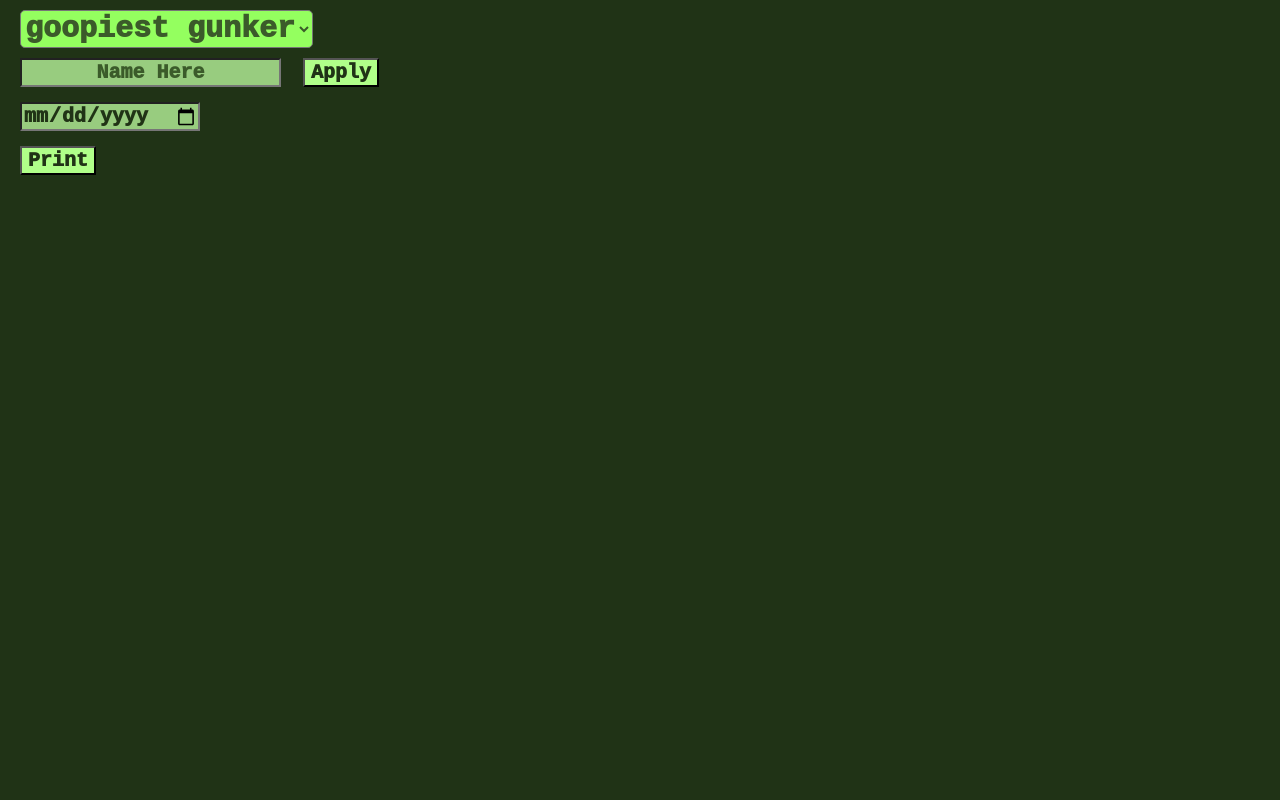
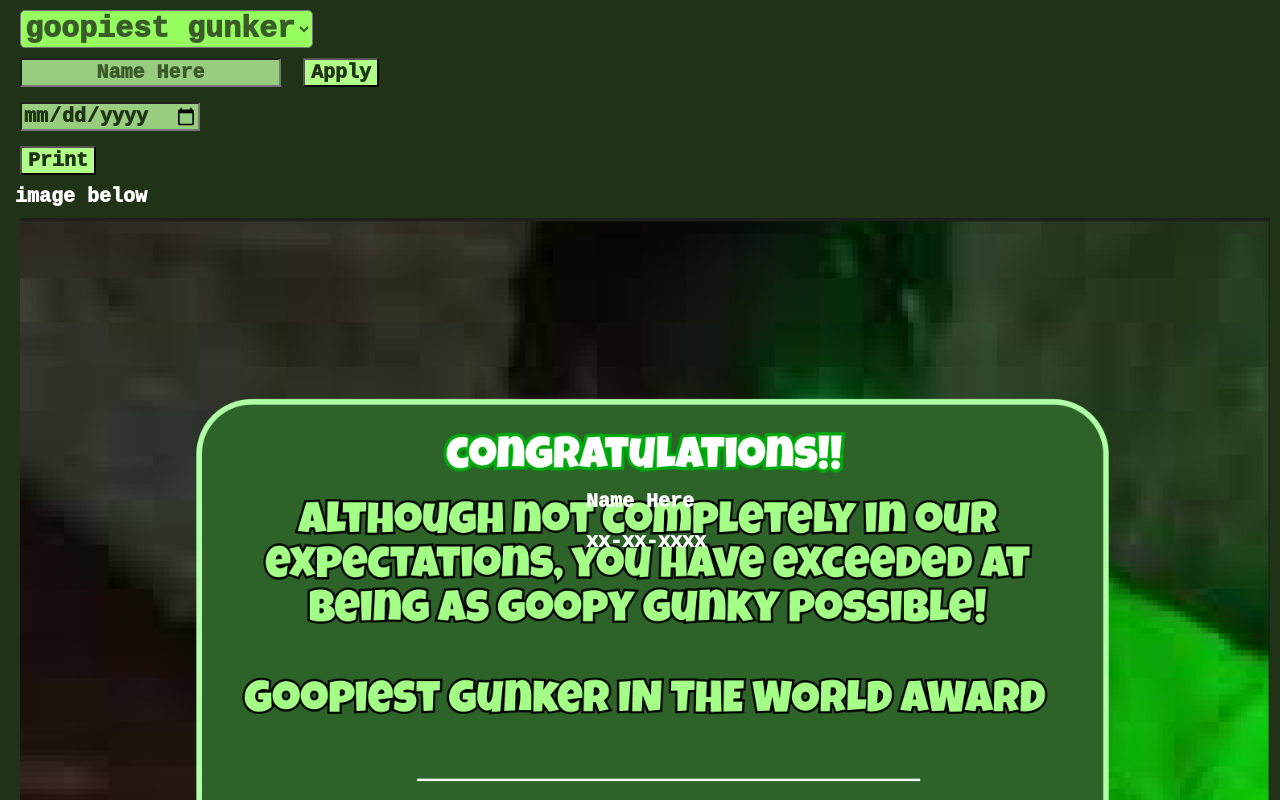
Before and after one commit to charlie-slime-sys/meme-certificates, a plain HTML site: page index.html in a window 1280 px wide. Shown: the top 800 px of the page. Drawn offline with Linux system fonts and the light colour scheme.

Commit message:
options change the image, position absolute, need to work on print button

```diff
--- a/app.css
+++ b/app.css
@@ -20,11 +20,12 @@
     --yellow: #f9d938;
 }
 
-/* misc */
+/* background */
 body {
     background-color: var(--darkestgreen);
 }
 
+/* main */
 .select {
     display: flex;
     justify-content: center;
@@ -33,9 +34,10 @@ body {
     border-radius: 5px;
     font-size: 30px;
 }
-        option {
-            background-color: #98cc7f;
-        }
+
+option {
+    background-color: #98cc7f;
+}
 
 input {
     background-color: var(--softgreen);
@@ -56,3 +58,29 @@ input {
     background-color: var(--lightgreen);
     color: var(--darkestgreen);
 }
+
+
+/* actually misc */
+.note {
+    color: var(--white);
+}
+
+img {
+    width: 100%;
+}
+
+/* overlay absolute */
+/* top left right bottom */
+.name-here {
+    color: var(--white);
+    position: absolute;
+    top: 60%;
+    left: 45%;
+}
+
+.date-text {
+    color: var(--white);
+    position: absolute;
+    top: 65%;
+    left: 45%;
+}
--- a/index.html
+++ b/index.html
@@ -6,11 +6,12 @@
     <meta name="viewport" content="width=device-width, initial-scale=1.0">
     <title>meeemes...</title>
     <link rel="stylesheet" href="app.css">
+    <script src="/scripts.js" defer></script>
 </head>
 
 <body>
     <section>
-        <select class="select">
+        <select class="select" id="tertyuiop">
             <option value="goop">goopiest gunker</option>
             <option value="chili">chilidog eater</option>
             <option value="fast">fast thing</option>
@@ -18,7 +19,7 @@
     </section>
 
     <section>
-        <input type="text" placeholder="Name Here">
+        <input type="text" placeholder="Name Here" id="name-here">
         <button class="apply">Apply</button>
     </section>
 
@@ -29,6 +30,18 @@
     <section>
         <button class="print">Print</button>
     </section>
+
+    <p class="note">image below</p>
+
+    <section id="e">
+    </section>
+
+    <section class="name-here">
+        <p>Name Here</p>
+    </section>
+    <section class="date-text">
+        <p>xx-xx-xxxx</p>
+    </section>
 </body>
 
 </html>
--- a/scripts.js
+++ b/scripts.js
@@ -0,0 +1,15 @@
+document.addEventListener("change", changeee);
+
+document.addEventListener("DOMContentLoaded", changeee);
+
+function changeee(){
+    let selector = document.getElementById("tertyuiop").value;
+    console.log(selector);
+    if (selector == "chili") {
+        document.getElementById("e").innerHTML=`<img src="/images/chili.png">`;
+    } else if (selector == "goop") {
+        document.getElementById("e").innerHTML=`<img src="/images/goop.png">`;
+    } else if (selector == "fast") {
+        document.getElementById("e").innerHTML=`<img src="/images/fast.png">`;
+    }
+}
```
